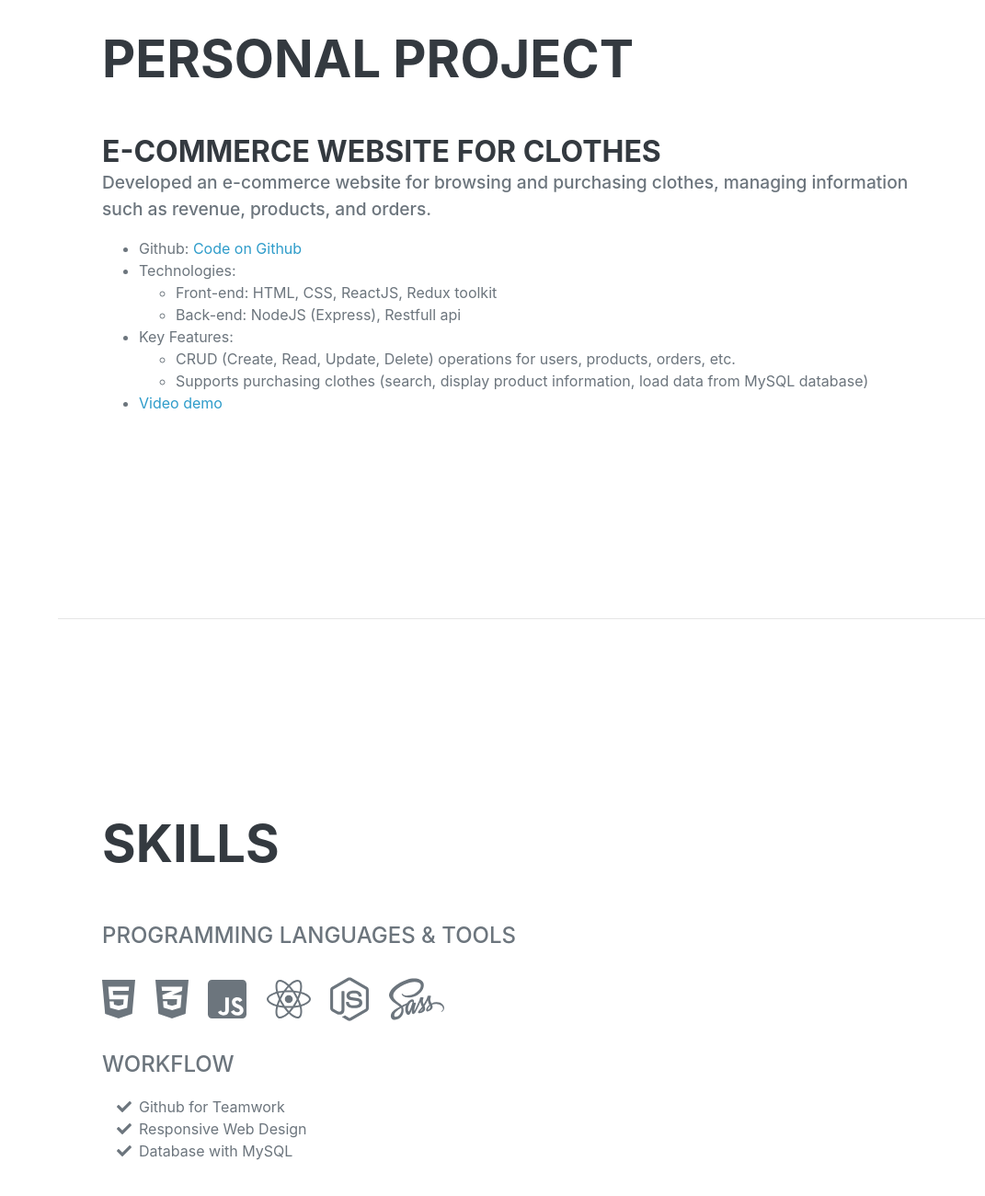
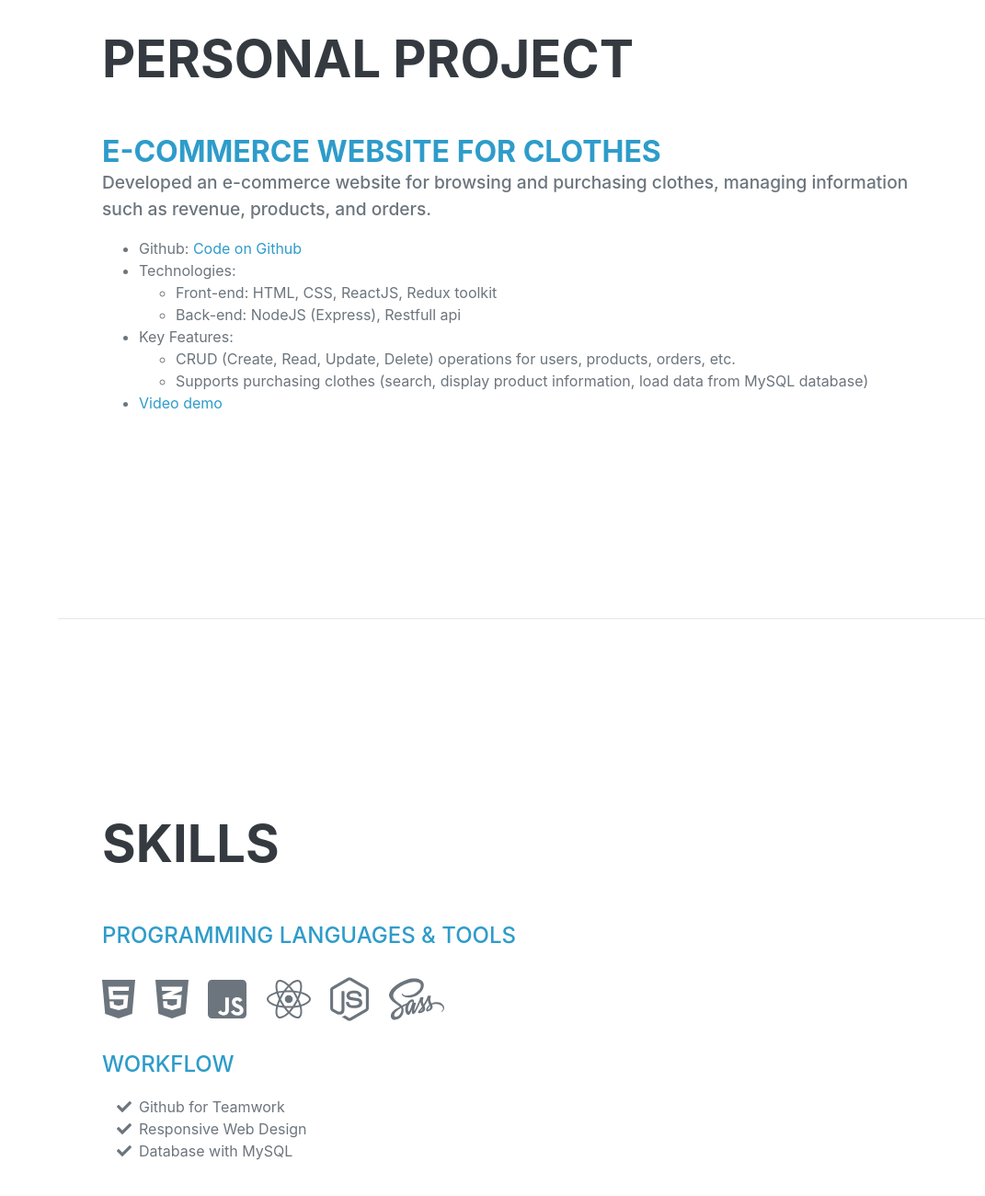
Before and after one commit to nhhuynhpc/cv-intern-web-develope, a plain HTML site: page index.html in a window 1280 px wide. Shown: the part 1826-3126 px from the top of the page at 92% size, without its empty margins (209-1280 px from the left). Drawn offline with nearby package versions, Linux system fonts and the light colour scheme; some icons are missing; a web font is replaced by a local one.

Commit message:
commit cv

```diff
--- a/index.html
+++ b/index.html
@@ -85,7 +85,7 @@
                     <h2 class="mb-5">Education</h2>
                     <div class="d-flex flex-column flex-md-row justify-content-between mb-5">
                         <div class="flex-grow-1">
-                            <h3 class="mb-0">Thuong Mai University</h3>
+                            <h3 class="mb-0 text-primary">Thuong Mai University</h3>
                             <div class="subheading mb-3">Management information system</div>
                         </div>
                         <div class="flex-shrink-0"><span class="text-primary">October 2020 - Present</span></div>
@@ -99,7 +99,7 @@
                     <h2 class="mb-5">Personal Project</h2>
                     <div class="d-flex flex-column flex-md-row justify-content-between mb-5">
                         <div class="flex-grow-1">
-                            <h3 class="mb-0">E-commerce Website for Clothes</h3>
+                            <h3 class="mb-0 text-primary">E-commerce Website for Clothes</h3>
                             <div class="subheading-project mb-3">Developed an e-commerce website for browsing and purchasing clothes, managing information such as revenue, products, and orders.</div>
                             <ul>
                                 <li>Github: <a href="https://github.com/nhhuynhpc/Website_selling_clothes" target="_blank">Code on Github</a></li>
@@ -126,7 +126,7 @@
             <section class="resume-section" id="skills">
                 <div class="resume-section-content">
                     <h2 class="mb-5">Skills</h2>
-                    <div class="subheading mb-3">Programming Languages & Tools</div>
+                    <div class="subheading mb-3 text-primary">Programming Languages & Tools</div>
                     <ul class="list-inline dev-icons">
                         <li class="list-inline-item"><i class="fab fa-html5"></i></li>
                         <li class="list-inline-item"><i class="fab fa-css3-alt"></i></li>
@@ -136,7 +136,7 @@
                         <li class="list-inline-item"><i class="fab fa-sass"></i></li>
                         <li class="list-inline-item"><i class="fa-brands fa-bootstrap"></i></li>
                     </ul>
-                    <div class="subheading mb-3">Workflow</div>
+                    <div class="subheading mb-3 text-primary">Workflow</div>
                     <ul class="fa-ul mb-0">
                         <li>
                             <span class="fa-li"><i class="fas fa-check"></i></span>
```
